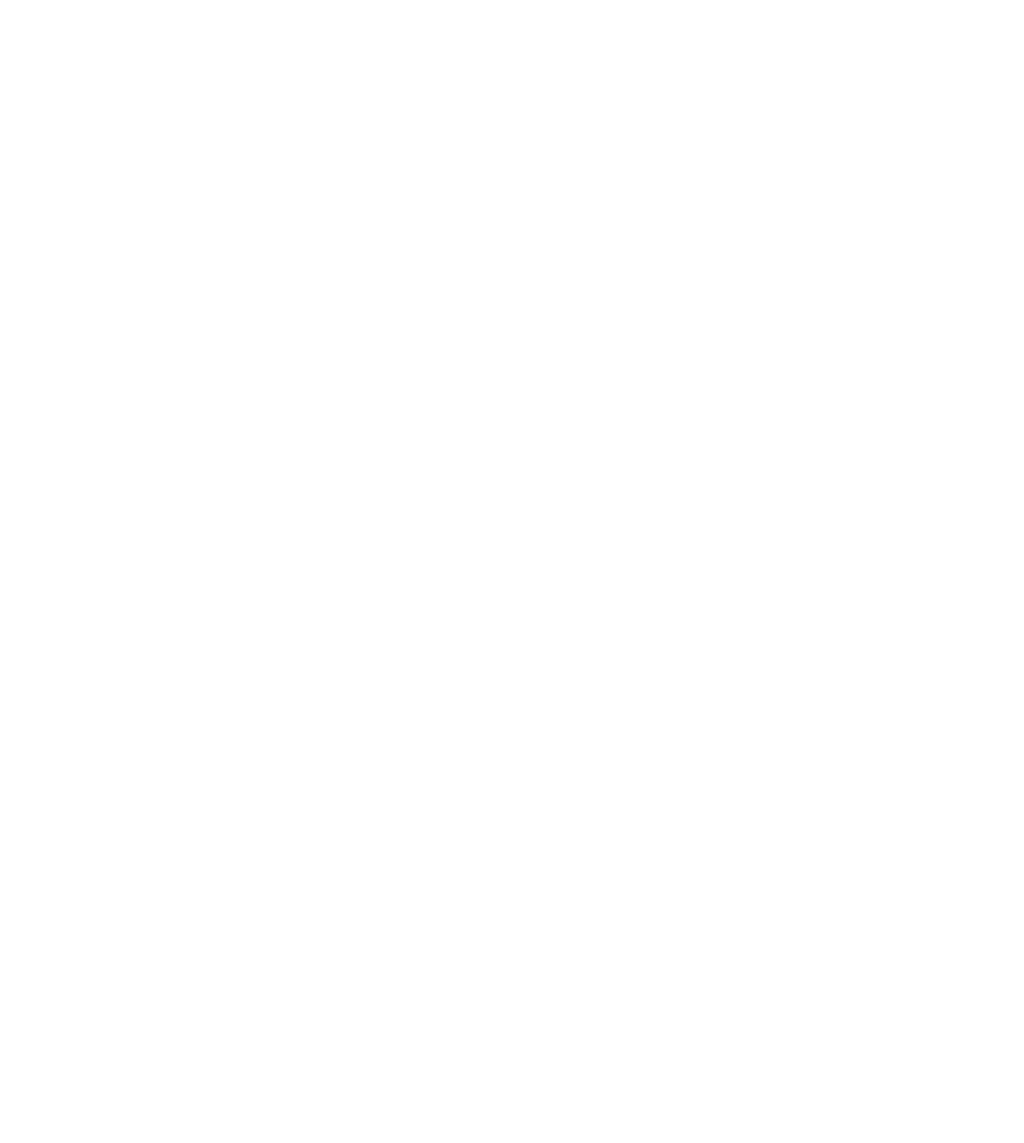
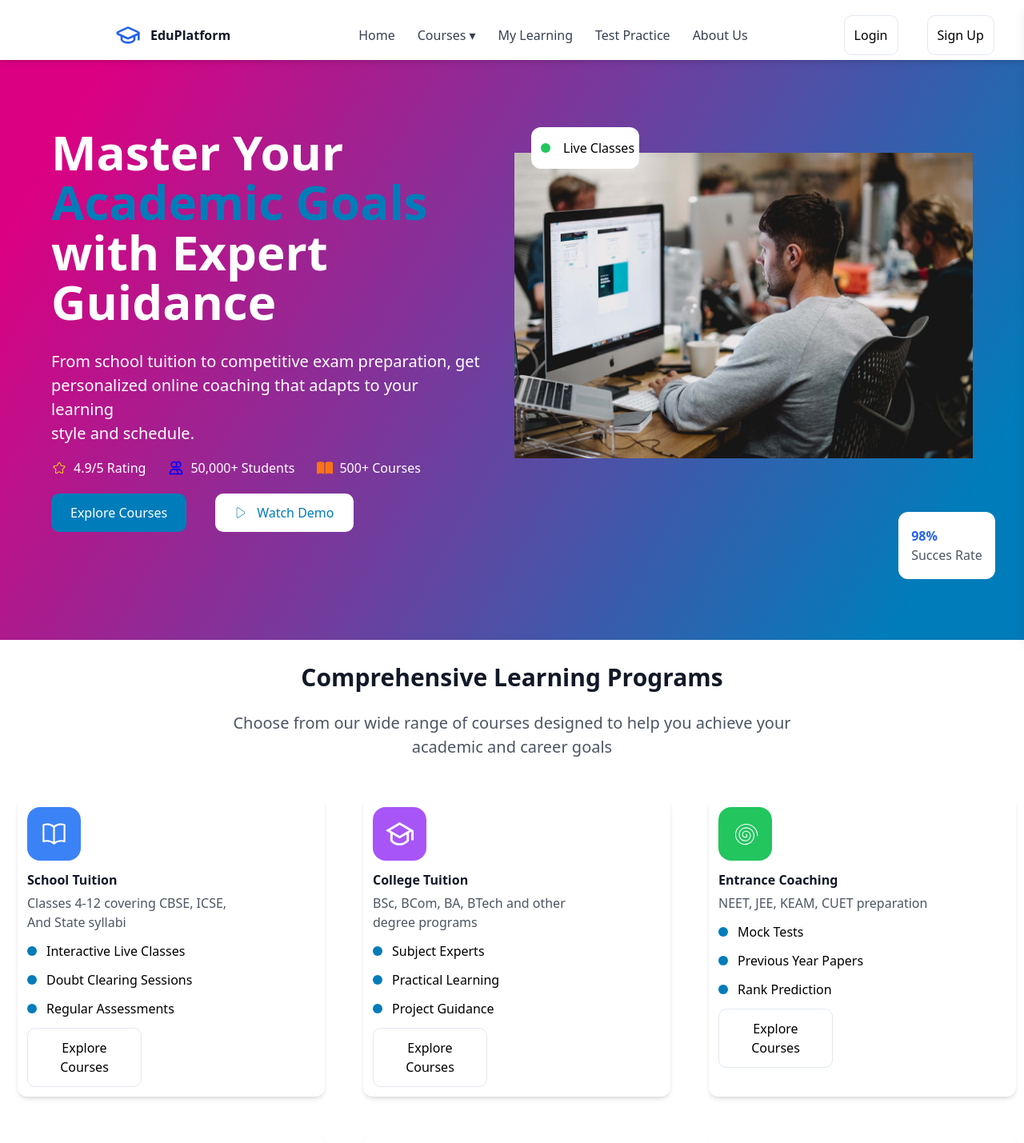
Before and after one commit to Midhun123-git/EduPlatFom, a React (Vite) app: page / in a window 1280 px wide. Before the commit this address had no page. Shown: the top 1429 px of the page at 80% size. Before the commit the page ends 800 px from the top, so only its background shows below. Built offline with nearby package versions, Linux system fonts and the light colour scheme.

Commit message:
Complete Task

```diff
--- a/src/App.jsx
+++ b/src/App.jsx
@@ -12,6 +12,7 @@
 import Promotion from './Pages/Promotion'
 import Footer from './Pages/Footer'
 import LearningProg from './Pages/LearningProg'
+import FullPage from './Pages/FullPage'
 const App = () => {
   return (
 
@@ -27,6 +28,7 @@
        <Route path="/Promotion" element={<Promotion/>}/>
        <Route path="/Footer" element={<Footer/>}/>
        <Route path="/LearningProg" element={<LearningProg/>}/>
+       <Route path="/" element={<FullPage/>}/>
        {/* <Route path="/PopularCourses" element={<PopularCourses/>}/> */}
     </Routes>
   )
--- a/src/Componets/Hero.jsx
+++ b/src/Componets/Hero.jsx
@@ -74,11 +74,11 @@
          </div>
           {/* Left Section Ends*/}
           {/* Right Section */}
-          <div className='w-full lg:w-[50%] h-[584px] ml-auto mt-8 '>
+          <div className='w-full hidden lg:block lg:w-[50%] h-[584px] ml-auto mt-8 '>
                <img src={DemoImg} alt="" className='max-w-full h-auto'/>
 
                <div className='absolute top-0
-               lg:left-150   sm:left-120  h-[52px] w-[135px]
+               lg:left-150  hidden md:flex sm:left-120  h-[52px] w-[135px]
                bg-white rounded-[12px] flex items-center gap-4'>
                          <div className='rounded-full  h-[12px]
                           w-[12px] bg-[#22C55E] ml-3'>
@@ -99,7 +99,9 @@
                  max-md:right-6 max-md:bottom-12
                  max-sm:right-4 max-sm:bottom-8
                  flex flex-col items-center
-                 justify-center'>
+                 justify-center
+                 hidden md:flex
+                 '>
 
                     <div>
                     <p className='text-[#2563EB]  font-[700] text-[24] '>98%</p>
--- /dev/null
+++ b/src/Pages/FullPage.jsx
@@ -0,0 +1,80 @@
+import React from 'react'
+import Header from '../Componets/Header'
+import Hero from '../Componets/Hero'
+import LearningProg from './LearningProg'
+import PopularCoursesPage from './PopularCoursesPage'
+import Trust from './Trust'
+import SectionPage from './SectionPage'
+import Promotion from './Promotion'
+import ReviewPage from '../Pages/ReviewPage'
+import Footer from './Footer'
+import Demo from "../assets/Demo.jpg"
+const FullPage = () => {
+  return (
+    <div className='flex flex-col'>
+                <div className='fixed top-0 left-0 z-50 bg-white w-full shadow-md'>
+                  <Header/>
+                </div>
+                <Hero/>
+                <div className='relative'>
+                    <img src={Demo} className='block lg:hidden lg:w-[90%] sm:w-[80%] mt-6 mb-5' alt="" />
+                     <div className='absolute top-0 left-2 lg:hidden
+                h-[52px] w-[135px]
+               bg-white rounded-[12px] flex items-center gap-4'>
+                         <div className='rounded-full  h-[12px]
+                          w-[12px] bg-[#22C55E] ml-3'>
+
+                         </div>
+                         <p>
+                            Live Classes
+                         </p>
+               </div>
+
+                <div className='w-[121px]
+                 h-[84px] absolute bottom-0 right-2 lg:hidden
+                 bg-white rounded-[12px]
+
+                 flex flex-col items-center
+                 justify-center
+
+                 '>
+
+                    <div>
+                    <p className='text-[#2563EB]  font-[700] text-[24] '>98%</p>
+                    <p className='text-[#4B5563] font-[400]'>Succes Rate</p>
+                    </div>
+
+               </div>
+                </div>
+
+                <div className='lg:mt-6  sm:mt-[60px]'>
+                         <LearningProg />
+                </div>
+
+                <div className='mt-8'>
+                    <PopularCoursesPage/>
+                </div>
+
+                <div className='mt-9'>
+                    <Trust/>
+                </div>
+            <div className='mt-9'>
+              <SectionPage/>
+            </div>
+            <div className='mt-9'>
+              <ReviewPage/>
+            </div>
+                <div className='mt-9'>
+                <Promotion/>
+                </div>
+                 <div className=''>
+                <Footer/>
+                </div>
+
+
+
+    </div>
+  )
+}
+
+export default FullPage
```
Also changed, not shown: src/main.jsx (+0 -29 lines).
